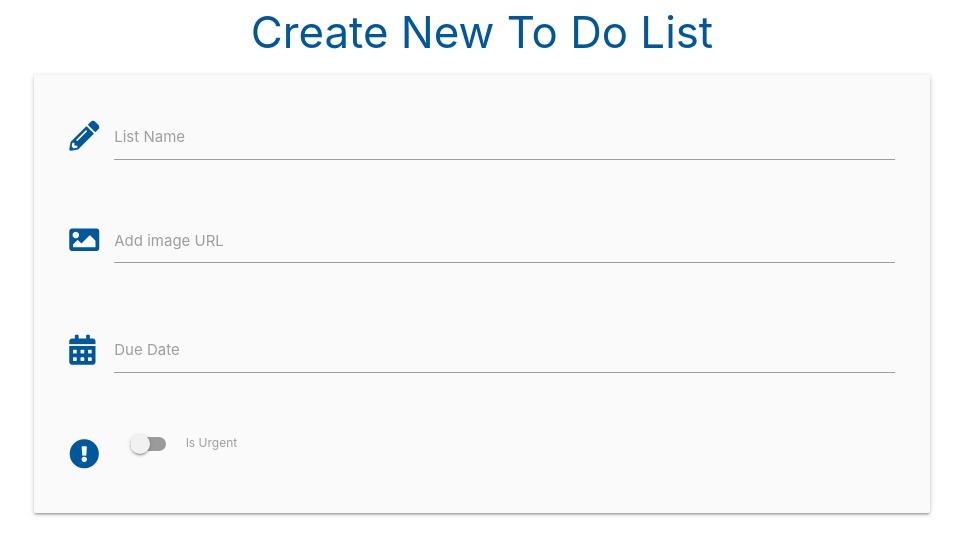
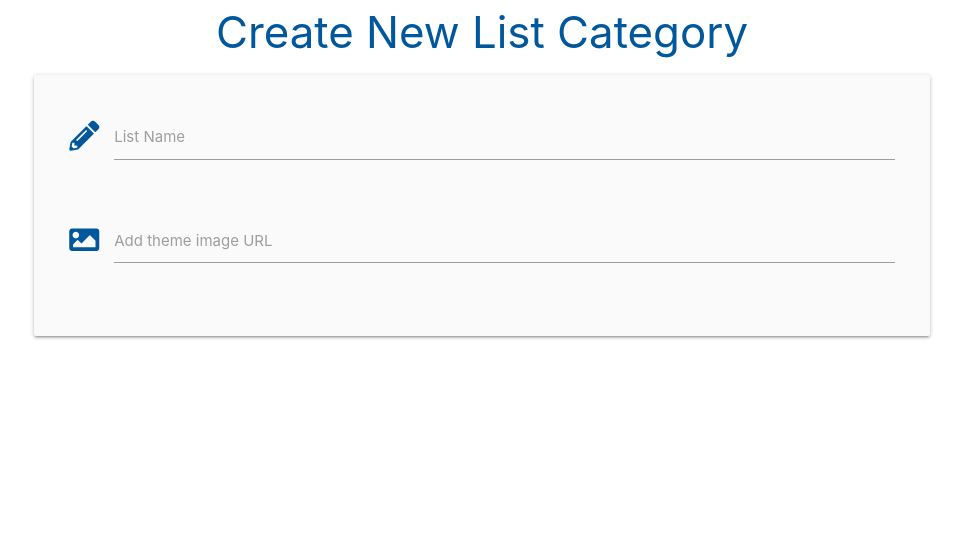
Before and after one commit to dovi-k/toodle, a Flask app: page /add_todo in a window 1280 px wide. Shown: the part 84-639 px from the top of the page, without its empty margins (158-1121 px from the left). Run offline with Flask 2, Linux system fonts and the light colour scheme; some libraries are stand-ins or nearby versions.

```diff
--- a/static/css/to-do-list.css
+++ b/static/css/to-do-list.css
@@ -115,7 +115,7 @@ button, input, select, textarea {
   left: 4px;
   top: 50%;
   position: absolute;
-  transform: translatey(-50%);
+  transform: translate(-50%);
   width: 18px;
   height: 18px;
   display: block;
--- a/templates/add_todo.html
+++ b/templates/add_todo.html
@@ -1,7 +1,7 @@
 {% extends "base.html" %}
 {% block content %}
 
-    <h3 class="light-blue-text text-darken-4 center-align">Create New To Do List</h3>
+    <h3 class="light-blue-text text-darken-4 center-align">Create New List Category</h3>
 
     <div class="row card-panel grey lighten-5">
         <form class="col s12" method="POST" action="">
@@ -18,28 +18,9 @@
                     <i class="fas fa-image prefix light-blue-text text-darken-4"></i>
                     <textarea id="task_description" name="task_description" minlength="5"
                         maxlength="200" class="materialize-textarea validate" ></textarea>
-                    <label for="task_description">Add image URL</label>
+                    <label for="task_description">Add theme image URL</label>
                 </div>
             </div>
-            <div class="row">
-                <div class="input-field col s12">
-                    <i class="fas fa-calendar-alt prefix light-blue-text text-darken-4"></i>
-                    <input id="due_date" name="due_date" type="text" class="datepicker validate" required>
-                    <label for="due_date">Due Date</label>
-                </div>
-            </div>
-			<div class="row">
-				<div class="input-field col s12">
-					<div class="switch">
-                        <i class="fas fa-exclamation-circle prefix light-blue-text text-darken-4"></i>
-						<label for="is_urgent">
-                            <input type="checkbox" id="is_urgent" name="is_urgent">
-                            <span class="lever"></span>
-                            Is Urgent
-                        </label>
-					</div>
-				</div>
-			</div>
         </form>
     </div>
 
--- a/templates/all_lists.html
+++ b/templates/all_lists.html
@@ -31,11 +31,11 @@
     </div>
     <div class="card-reveal">
       <span class="card-title grey-text text-darken-4">{{ list_name.list}}<i class="material-icons right">close</i></span>
-    {% for list_items in list_item %}
+
       <li>
-      {% list.list_item %}
+      {{ lists.list_item }}
      </li>
-     {% enfor %}
+
     </div>
   </div>
   </div>
```
Also changed, not shown: README.md.
